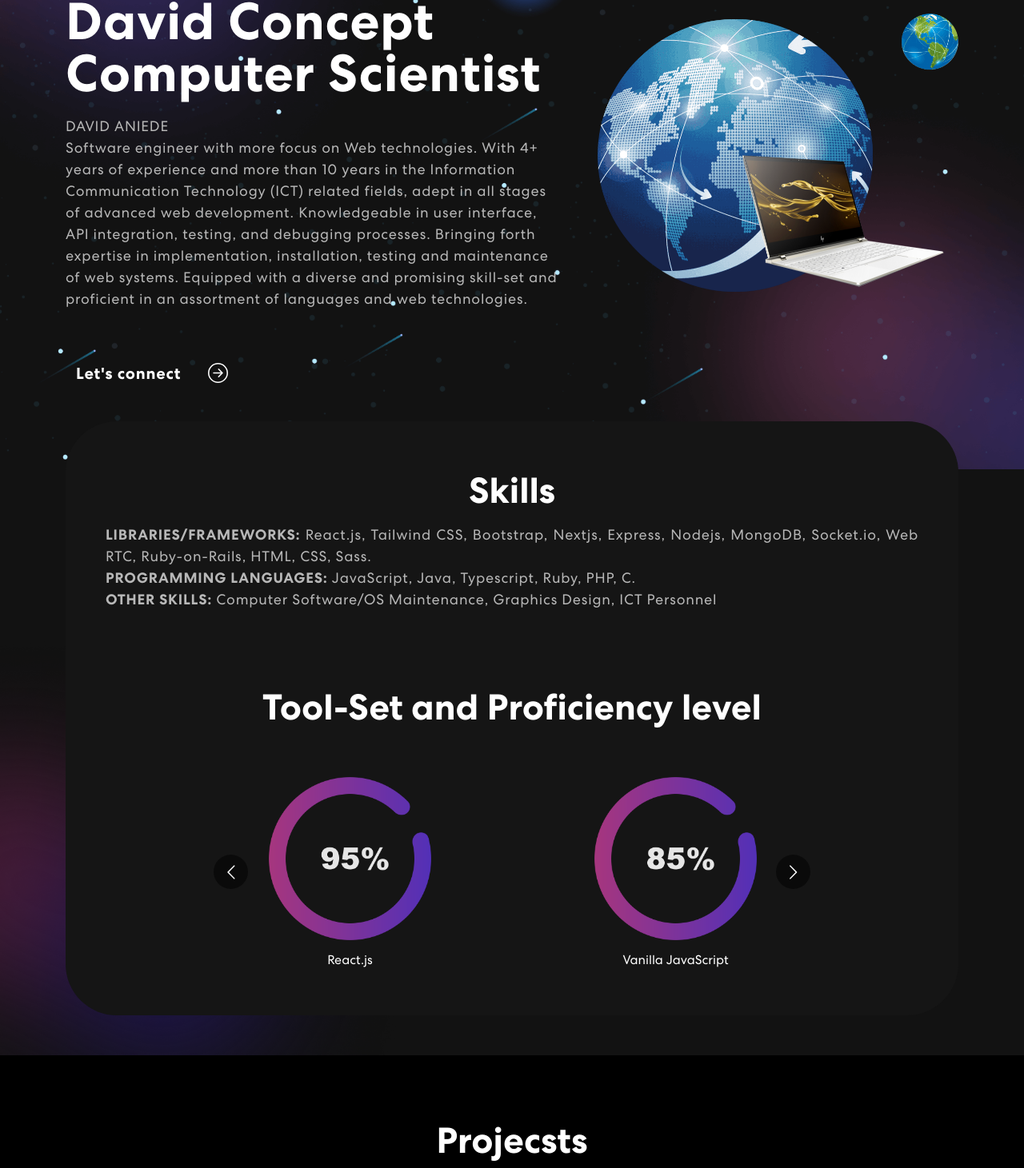
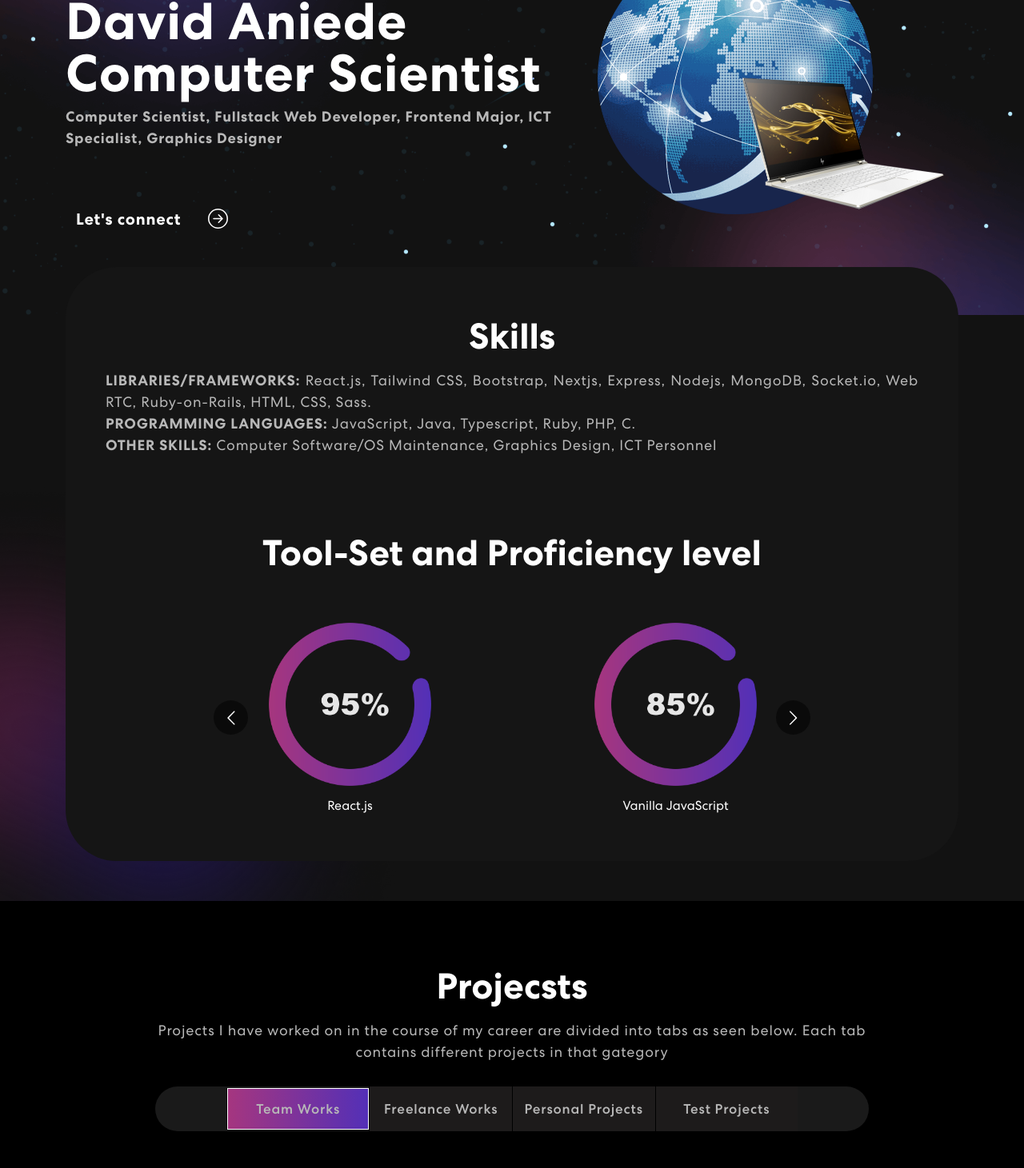
Before and after one commit to Ikendu/portfolio, a React (Vite) app in the folder client/: page / in a window 1280 px wide. Shown: the part 220-1681 px from the top of the page at 80% size. Built offline with nearby package versions, Linux system fonts and the light colour scheme.

Commit message:
banner update

```diff
--- a/client/src/components/Banner.jsx
+++ b/client/src/components/Banner.jsx
@@ -61,10 +61,19 @@ export default function Banner() {
                 >
                   <span className="tagline">Welcome to my Portfolio</span>
                   <h1 className="head">
-                    David Concept <br />
-                    <span className="wrap">{focusText}</span>
+                    David Aniede <br />
+                    <span
+                      className="wrap"
+                      title="Computer Scientist, Fullstack Web Developer, Frontend Major, ICT Specialist, Graphics Designer"
+                    >
+                      {focusText}
+                    </span>
+                    <p className="py-2">
+                      Computer Scientist, Fullstack Web Developer, Frontend
+                      Major, ICT Specialist, Graphics Designer
+                    </p>
                   </h1>
-                  <p>DAVID ANIEDE </p>
+                  {/* <p>DAVID ANIEDE </p>
                   <p className="para">
                     Software engineer with more focus on Web technologies. With
                     4+ years of experience and more than 10 years in the
@@ -76,7 +85,7 @@ export default function Banner() {
                     systems. Equipped with a diverse and promising skill-set and
                     proficient in an assortment of languages and web
                     technologies.
-                  </p>
+                  </p> */}
                   <button
                     onClick={() => console.log(`connect`)}
                     className="btn"
--- a/client/src/components/Project.jsx
+++ b/client/src/components/Project.jsx
@@ -35,11 +35,13 @@ export default function Project() {
             <Tab.Container id="left-tabs-example" defaultActiveKey="first">
               <Nav
                 variant="pills"
-                className="flex-row  nav-pills justify-center mb-5 items-center "
+                className="flex-row  nav-pills justify-center mb-5 items-center"
                 id="pills-tab"
               >
                 <Nav.Item>
-                  <Nav.Link eventKey="first">Team Works</Nav.Link>
+                  <Nav.Link className="text-xs" eventKey="first">
+                    Team Works
+                  </Nav.Link>
                 </Nav.Item>
                 <Nav.Item>
                   <Nav.Link eventKey="second">Freelance&nbsp;Works</Nav.Link>
```
